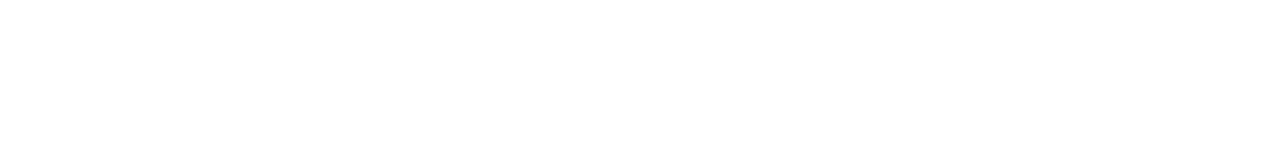
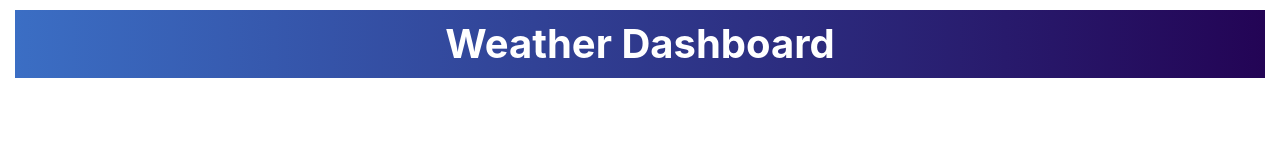
Before and after one commit to JessGallo/weather-dashboard, a plain HTML site: page index.html in a window 1280 px wide. Drawn offline with nearby package versions, Linux system fonts and the light colour scheme.

Commit message:
completed header

```diff
--- a/assets/css/style.css
+++ b/assets/css/style.css
@@ -0,0 +1,9 @@
+header {
+    padding: 10px;
+}
+
+header h1 {
+    color: white;
+    background-image: linear-gradient(to right, rgba(59, 110, 196), rgba(35, 4, 85));
+    padding: 10px;
+}
--- a/index.html
+++ b/index.html
@@ -5,10 +5,15 @@
     <meta http-equiv="X-UA-Compatible" content="IE=edge">
     <meta name="viewport" content="width=device-width, initial-scale=1.0">
     <title>Weather Dashboard</title>
-    <link rel="stylesheet" href="./assets/css/style.css">
+    <link rel="stylesheet" href="https://stackpath.bootstrapcdn.com/bootstrap/4.3.1/css/bootstrap.min.css"/>
+    <link rel="stylesheet" href="./assets/css/style.css" />
 </head>
 <body>
-
+    <header class="container col-12">
+        <h1 class="text-center font-weight-bold">
+            Weather Dashboard
+        </h1>
+    </header>
     <script src="./assets/js/script.js"></script>
 </body>
 </html>
```
